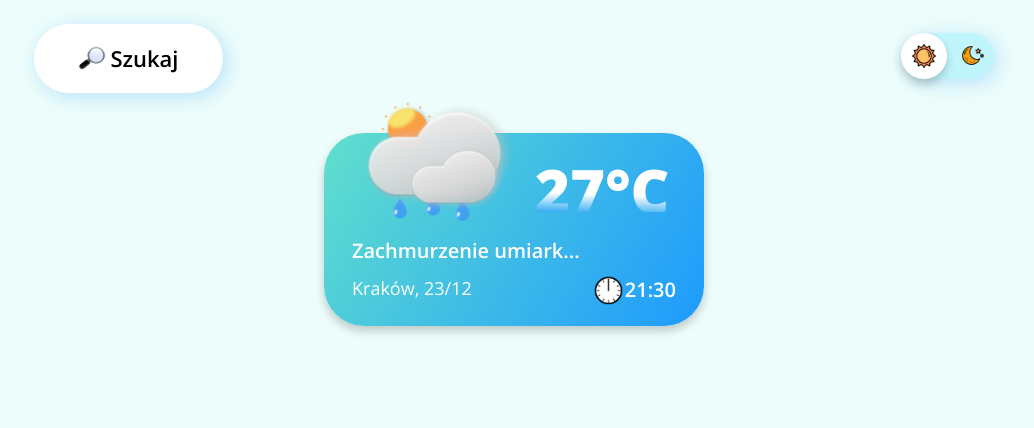
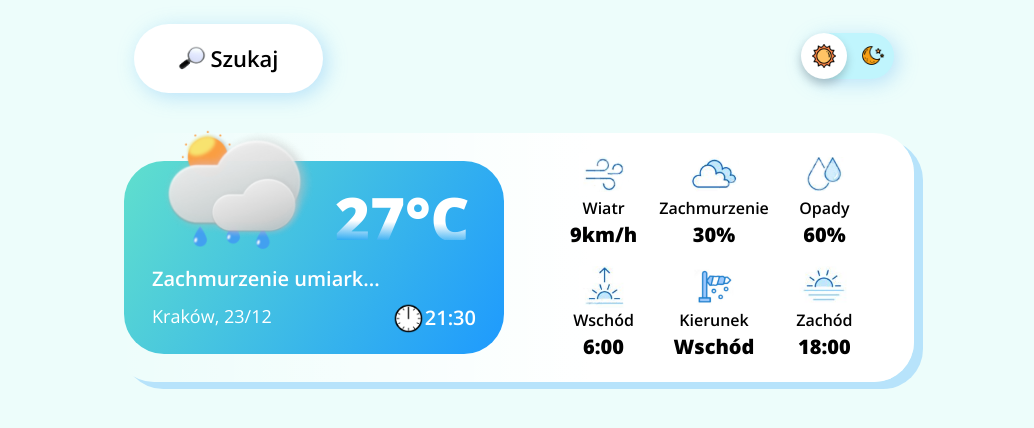
Before and after one commit to PanDamax01/Weather-Ultra, a website: page index.html in a window 1280 px wide. Shown: the whole page, without its empty margins (126-1160 px from the left). Drawn offline with nearby package versions, Linux system fonts and the light colour scheme.

Commit message:
addes more-info and visual changes

```diff
--- a/index.html
+++ b/index.html
@@ -29,10 +29,11 @@
         </label>
     </nav>
 
-<section class="wrapper">
+<main class="main wrapper">
+<section class="weather-now">
     <div class="main-info">
         <div class="main-info__top">
-            <img class="main-info__img" src="dist/img/suncloudyrain.png" alt="Weather">
+            <img class="main-info__img" src="dist/img/suncloudyrain.png" alt="Weather current">
             <p class="main-info__temp">27°<span class="main-info__degrees">C</span></p>
         </div>
             <span class="main-info__state">Zachmurzenie umiark...</span>
@@ -40,15 +41,63 @@
             <p>
                 <span class="main-info__city">Kraków</span>, <span class="main-info__date">23/12</span>
             </p>
-            <!-- <p><img class="main-info__clock" src="dist/img/clock.gif" alt="Clock Icon"><span class="main-info__time">21:30</span></p> -->
             <span class="main-info__time">21:30</span>
         </div>
+    </div>
 
+    <article class="more-info">
+        <h3 class="more-info__title">Więcej informacji:</h3>
+        <ul class="more-info__list">
 
-    </div>
+            <li class="more-info__item">
+                <img class="more-info__icon" src="../dist/img/icon/wind.PNG" alt="Windy icon">
+                <span class="more-info__name">Wiatr</span>
+                <span class="more-info__number">9km/h</span>
+            </li>
+            <li class="more-info__item">
+                <img class="more-info__icon" src="../dist/img/icon/clouds.PNG" alt="Clouds icon">
+                <span class="more-info__name">Zachmurzenie</span>
+                <span class="more-info__number">30%</span>
+            </li>
+            <li class="more-info__item">
+                <img class="more-info__icon" src="../dist/img/icon/precipitation.PNG" alt="Precipitation icon">
+                <span class="more-info__name">Opady</span>
+                <span class="more-info__number">60%</span>
+            </li>
+
+            <li class="more-info__item">
+                <img class="more-info__icon" src="../dist/img/icon/sunrise.PNG" alt="Sunrisey icon">
+                <span class="more-info__name">Wschód</span>
+                <span class="more-info__number">6:00</span>
+            </li>
+            <li class="more-info__item">
+                <img class="more-info__icon" src="../dist/img/icon/winddirection.png" alt="Temperature icon">
+                <span class="more-info__name">Kierunek</span>
+                <span class="more-info__number">Wschód</span>
+            </li>
+            <li class="more-info__item">
+                <img class="more-info__icon" src="../dist/img/icon/sunset.PNG" alt="Sunset icon">
+                <span class="more-info__name">Zachód</span>
+                <span class="more-info__number">18:00</span>
+            </li>
+        </ul>
+    </article>
 </section>
 
 
+
+
+
+
+
+
+
+
+</main>
+
+
 </body>
+</html>
 
-</html>
+<!-- https://www.google.com/imgres?imgurl=https%3A%2F%2Fmedia.istockphoto.com%2Fid%2F1288588766%2Fvector%2Fweather-line-icons-set-sun-rain-thunder-storm-dew-wind-snow-cloud-night-sky-minimal-vector.jpg%3Fs%3D612x612%26w%3D0%26k%3D20%26c%3D0lp2CgpNcK8KCypUggwvYeguQ1Vm1358y7FlsjKvVzk%3D&tbnid=LzaRD_4brELtYM&vet=10CAIQxiAoAGoXChMI-L6LuPXE_wIVAAAAAB0AAAAAEAk..i&imgrefurl=https%3A%2F%2Fwww.istockphoto.com%2Fillustrations%2Frain-icon&docid=-cEusJU3R2UEIM&w=612&h=291&itg=1&q=icon%20humidity%20weather%5C&ved=0CAIQxiAoAGoXChMI-L6LuPXE_wIVAAAAAB0AAAAAEAk#imgrc=LzaRD_4brELtYM&imgdii=SI4b1xgjKaZj3M
+te ikony mogę dać es -->
--- a/src/sass/_medium.scss
+++ b/src/sass/_medium.scss
@@ -10,11 +10,7 @@
 				position: absolute;
 				top: -50%;
 				bottom: -50%;
-				background-image: linear-gradient(
-					90deg,
-					hsla(0, 0%, 100%, 0.363),
-					hsla(198, 83%, 42%, 0.147) 100%
-				);
+				background-image: linear-gradient(90deg, hsla(0, 0%, 100%, 0.363), hsla(198, 83%, 42%, 0.147) 100%);
 				width: 30px;
 				transform: rotate(-22deg);
 				left: -30%;
@@ -30,4 +26,30 @@
 			width: 28px;
 		}
 	}
+
+	.weather-now {
+		display: flex;
+		justify-content: center;
+		align-items: center;
+		margin: 2em auto;
+		width: 800px;
+		background-image: linear-gradient(90deg, rgba(30,154,254,0) 0%, rgba(255,255,255,1) 60%);
+		border-radius: 40px;
+		box-shadow: 9px 7px 0 0 rgba(88,180,248,.36);
+	}
+
+	.main-info {
+		margin: 0 1em 0 0;
+		box-shadow: none;
+	}
+
+	.more-info {
+		margin: 0;
+		background-color: transparent;
+		box-shadow: none;
+
+		&__title{
+			display: none;
+		}
+	}
 }
--- a/src/sass/_small.scss
+++ b/src/sass/_small.scss
@@ -18,6 +18,23 @@
 			display: block;
 		}
 	}
+
+	.more-info {
+		&__title {
+			font-size: 2rem;
+		}
+
+		&__list {
+			grid-template-columns: repeat(3, 1fr);
+			gap: 0.8em 0.2em;
+		}
+
+		&__name {
+			display: block;
+			font-size: 1.6rem;
+			font-weight: 600;
+		}
+	}
 }
 
 @media (min-width: 460px) {
@@ -35,11 +52,17 @@
 
 		&__temp {
 			font-size: 6rem;
-			background-image: linear-gradient(
-				182deg,
-				rgba(255, 255, 255, 1) 72%,
-				rgba(46, 171, 242, 1) 100%
-			);
+			background-image: linear-gradient(182deg, rgba(255, 255, 255, 1) 72%, rgba(46, 171, 242, 1) 100%);
+		}
+	}
+
+	.more-info{
+		&__icon {
+			width: 50px;
+		}
+
+		&__number{
+			font-size: 2rem;
 		}
 	}
 }
--- a/src/sass/main.scss
+++ b/src/sass/main.scss
@@ -11,7 +11,7 @@ body {
 // -components
 
 .wrapper {
-	max-width: 1000px;
+	max-width: 800px;
 	width: 100%;
 	margin: 0 auto;
 }
@@ -120,19 +120,15 @@ body {
 	}
 }
 
-//  -section main-info
+//  -div main-info
 .main-info {
 	display: flex;
 	flex-wrap: wrap;
 	padding: 0.6em 1.4em;
-	margin: 2em auto;
+	margin: 2em auto 1em;
 	max-width: 380px;
 	color: c.$white;
-	background-image: linear-gradient(
-		122deg,
-		rgba(96, 223, 205, 1) 0%,
-		rgba(30, 154, 254, 1) 100%
-	);
+	background-image: linear-gradient(122deg, rgba(96, 223, 205, 1) 0%, rgba(30, 154, 254, 1) 100%);
 	border-radius: 40px;
 	box-shadow: c.$dark-shadow;
 
@@ -147,7 +143,7 @@ body {
 
 	&__img {
 		width: 106px;
-		transform: translate(-17px,-32px);
+		transform: translate(-17px, -32px);
 	}
 
 	&__degrees {
@@ -157,16 +153,12 @@ body {
 	&__temp {
 		height: inherit;
 		color: transparent;
-		background-image: linear-gradient(
-			182deg,
-			rgba(255, 255, 255, 1) 46%,
-			rgba(46, 171, 242, 1) 100%
-		);
+		background-image: linear-gradient(182deg, rgba(255, 255, 255, 1) 46%, rgba(46, 171, 242, 1) 100%);
 		// -webkit-background-clip: text;
 		background-clip: text; // to usunąc dać te wyższe
 		font-size: 3rem;
 		font-weight: bold;
-		transform: translate(-8px,0px);
+		transform: translate(-8px, 0px);
 	}
 
 	&__state {
@@ -200,6 +192,47 @@ body {
 	}
 }
 
+//  -div more-info
+.more-info {
+	padding: 1em 1.4em;
+	margin: 0 auto;
+	max-width: 380px;
+	background-color: c.$white;
+	border-radius: 40px;
+	box-shadow: 0 5px 10px rgba(0, 0, 0, 0.2);
+
+	&__title {
+		font-size: 1.8rem;
+		margin-bottom: 0.8em;
+	}
+
+	&__list {
+		display: grid;
+		grid-template-columns: repeat(2, 1fr);
+		gap: 0.6em 0.2em;
+	}
+
+	&__item {
+		display: flex;
+		flex-direction: column;
+		align-items: center;
+	}
+
+	&__icon {
+		width: 40px;
+	}
+
+	&__name {
+		display: none;
+	}
+
+	&__number {
+		font-weight: bold;
+		font-size: 1.8rem;
+	}
+}
+
+
 @import 'small';
 @import 'medium';
 
@@ -212,5 +245,3 @@ body {
 		left: 130%;
 	}
 }
-
-// doac toolbar miejsce do oddychania po bokach
```
Also changed, not shown: dist/css/main.min.css, dist/img/icon/clouds.PNG (added), dist/img/icon/precipitation.PNG (added), dist/img/icon/sunrise.PNG (added), dist/img/icon/sunset.PNG (added), dist/img/icon/temperature.PNG (added), dist/img/icon/wind.PNG (added), dist/img/icon/winddirection.png (added), src/img/icon/clouds.png (added), src/img/icon/precipitation.png (added), src/img/icon/sunrise.png (added), src/img/icon/sunset.png (added), src/img/icon/temperature.png (added), src/img/icon/wind.png (added), 1 more files, 1 other file.
